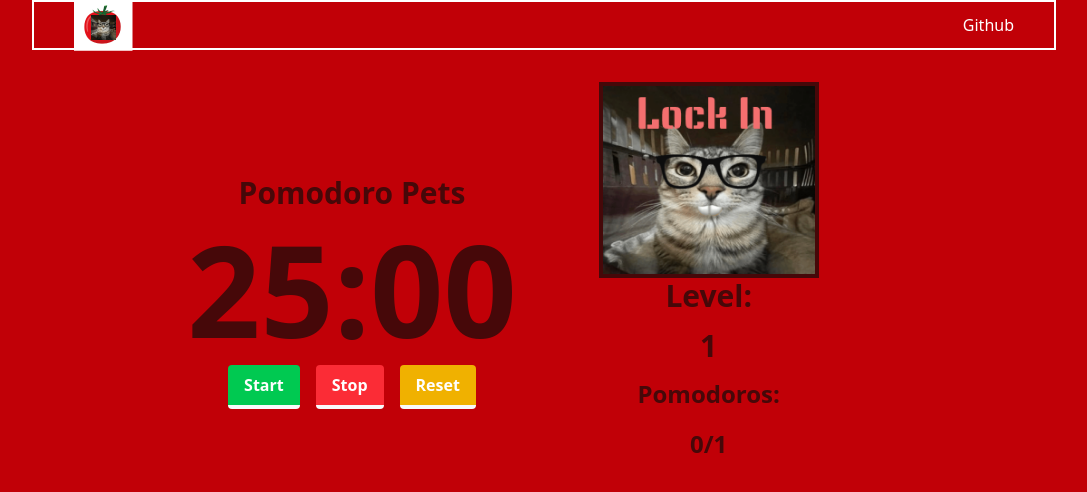
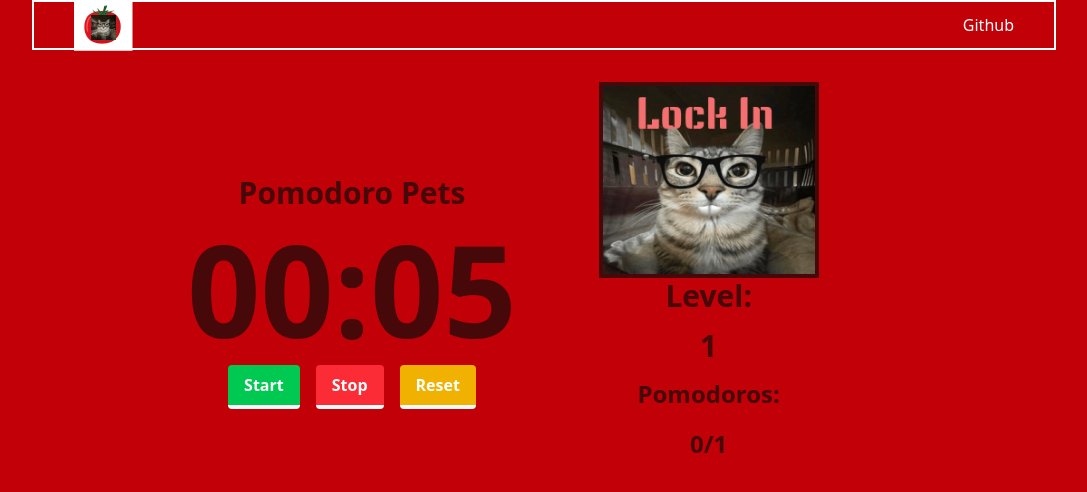
Before and after one commit to johnf008/Pomodoro_Pet, a React (Vite) app in the folder react-convert/: page / in a window 1280 px wide. Shown: the top 492 px of the page, without its empty margins (96-1183 px from the left). Built offline with nearby package versions, Linux system fonts and the light colour scheme.

Commit message:
Got the images to change (the conversion is complete :D)

```diff
--- a/react-convert/src/App.jsx
+++ b/react-convert/src/App.jsx
@@ -11,6 +11,7 @@ function App() {
 
   const [levels, setLevels] = useState(1);
   const [pomodoros, setPomodoros] = useState("0/1");
+  const [imgSrc, updateImage] = useState("images/studious_cat.png");
 
   function handleLevelUp(pomodoros) {
     let [numerator, denominator] = decodePomodoro(pomodoros);
@@ -31,6 +32,8 @@ function App() {
     else {
       setPomodoros(`${numerator}/${denominator}`);
     }
+
+    updateImage("images/rest_cat.jpg");
   }
 
   function decodePomodoro(pomodoros){
@@ -69,7 +72,7 @@ function App() {
         <Header/>
         <div className="flex flex-row">
           <TimerAndButtons onTimerFinish={() => handleLevelUp(pomodoros)}/>
-          <Leveling level={levels} pomodoros={pomodoros}/>
+          <Leveling level={levels} pomodoros={pomodoros} image={imgSrc}/>
         </div>
     </div>
     </>
--- a/react-convert/src/components/Leveling.jsx
+++ b/react-convert/src/components/Leveling.jsx
@@ -1,9 +1,9 @@
-function Leveling({ level, pomodoros }) {
+function Leveling({ level, pomodoros, image }) {
 
     return (
         <>
         <div className="text-red-950 font-bold text-center m-8 w-80 ">
-            <img className="object-top mx-auto block max-w-[220px] h-auto border-4" src="images/studious_cat.png" id="cat_image"/>
+            <img className="object-top mx-auto block max-w-[220px] h-auto border-4" src={image} id="cat_image"/>
 
             <div className="min-h-[50px] text-3xl">Level:</div>
             <div className="min-h-[50px] text-3xl" id="level">{level}</div>
--- a/react-convert/src/components/TimerAndButtons.jsx
+++ b/react-convert/src/components/TimerAndButtons.jsx
@@ -2,7 +2,7 @@ import React, {useRef, useState, useEffect} from "react";
 
 function TimerAndButtons({onTimerFinish}) {
 
-    const initialTime = 1500;
+    const initialTime = 5;
     const [isRunning, setIsRunning] = useState(false);
     const [remainingTime, updateTime] = useState(initialTime);
     const intervalIdRef = useRef(null);
```
